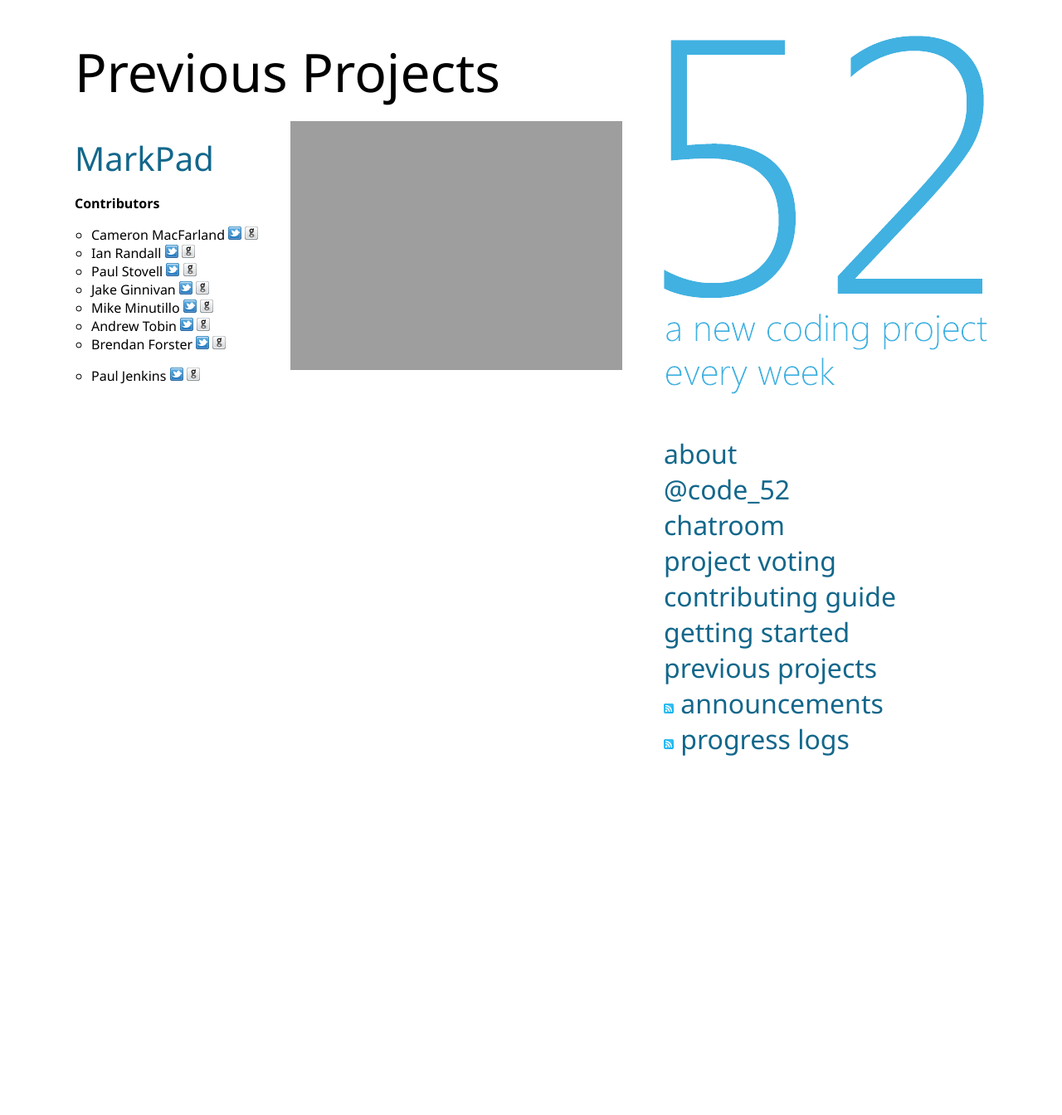
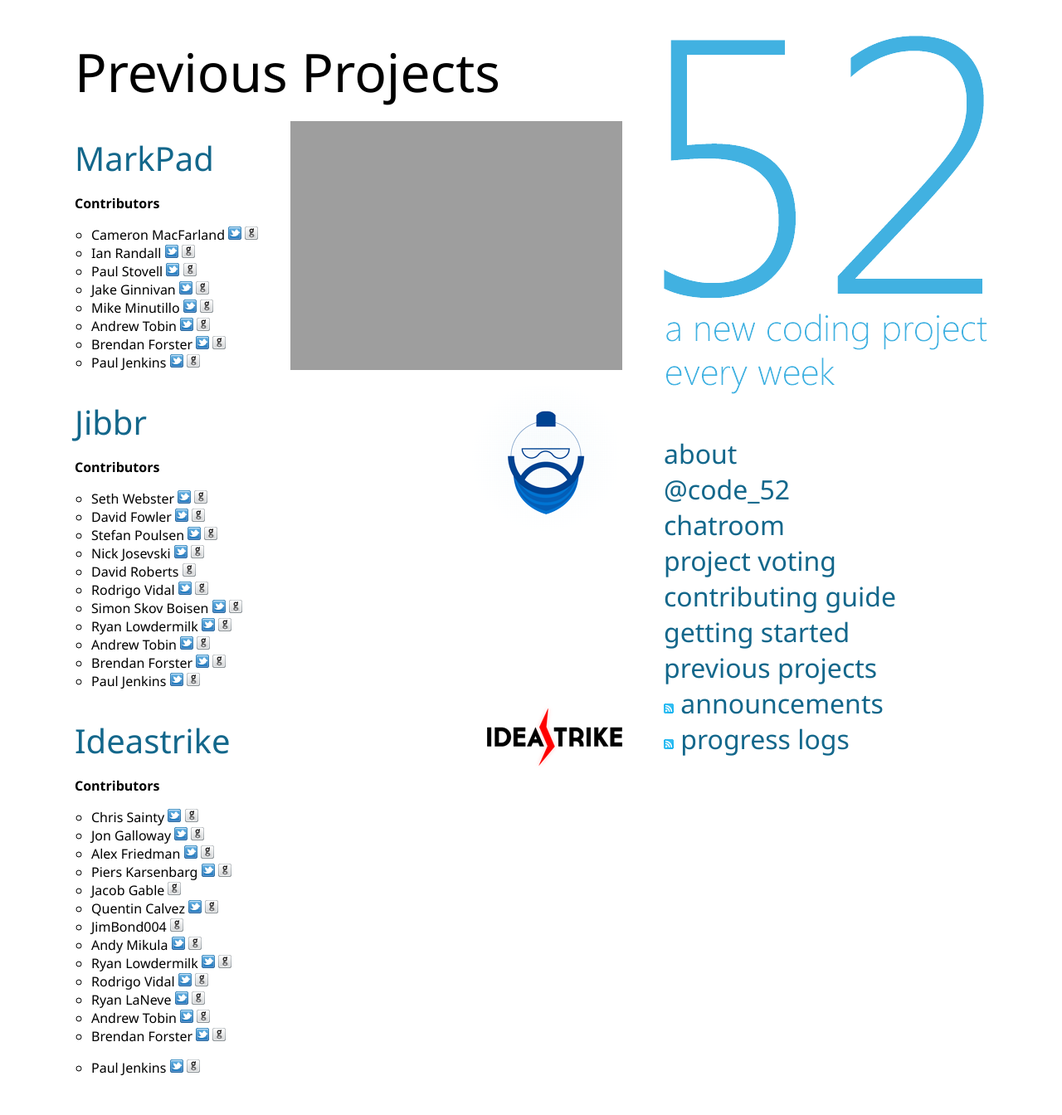
Before and after one commit to Code52/code52.github.com, a Jekyll site: the page built from projects.md, in a window 1280 px wide. Shown: the whole page at 83% size. Built offline with Jekyll 4.4.1, drawn with Linux system fonts in a browser that asks for light colours; Markdown is read by kramdown in place of the engine named in the settings; before the commit the page ends 962 px from its top, so only the background shows below that.

Commit message:
guide to ghpages + updated projects

```diff
--- a/projects.md
+++ b/projects.md
@@ -15,7 +15,40 @@
 * Brendan Forster [![][1]](http://twitter.com/shiftkey) [![][2]](http://github.com/shiftkey)
 * Paul Jenkins [![][1]](http://twitter.com/aeoth) [![][2]](http://github.com/aeoth)
 
+<img style="float:right;" src="/img/jibbr_logo_small.png" />
+##[Jibbr](http://code52.org/jibbr/)
+**Contributors**
 
+* Seth Webster [![][1]](http://twitter.com/tobin) [![][2]](http://github.com/andrewtobin)
+* David Fowler [![][1]](http://twitter.com/davidfowl) [![][2]](http://github.com/davidfowl)
+* Stefan Poulsen [![][1]](http://twitter.com/cyberzeddk) [![][2]](http://github.com/cyberzed)
+* Nick Josevski [![][1]](http://twitter.com/nickjosevski) [![][2]](http://github.com/nickjosevski)
+* David Roberts [![][2]](http://github.com/davidroberts63)
+* Rodrigo Vidal [![][1]](http://twitter.com/rodrigovidal) [![][2]](http://github.com/rodrigovidal)
+* Simon Skov Boisen [![][1]](http://twitter.com/ssboisen) [![][2]](http://github.com/ssboisen)
+* Ryan Lowdermilk [![][1]](http://twitter.com/ryanlowdermilk) [![][2]](http://github.com/ryanlowdermilk)
+* Andrew Tobin [![][1]](http://twitter.com/tobin) [![][2]](http://github.com/andrewtobin)
+* Brendan Forster [![][1]](http://twitter.com/shiftkey) [![][2]](http://github.com/shiftkey)
+* Paul Jenkins [![][1]](http://twitter.com/aeoth) [![][2]](http://github.com/aeoth)
+
+<img style="float:right;" src="/img/ideastrike_logo_small.png" />
+##[Ideastrike](http://code52.org/ideastrike/)
+**Contributors**
+
+* Chris Sainty [![][1]](http://twitter.com/csainty) [![][2]](http://github.com/csainty)
+* Jon Galloway [![][1]](http://twitter.com/jongalloway) [![][2]](http://github.com/jongalloway)
+* Alex Friedman [![][1]](http://twitter.com/brooklynDev) [![][2]](http://github.com/brooklynDev)
+* Piers Karsenbarg [![][1]](http://twitter.com/pierskarsenbarg) [![][2]](http://github.com/pierskarsenbarg)
+* Jacob Gable [![][2]](http://github.com/jgable)
+* Quentin Calvez [![][1]](http://twitter.com/quentez ) [![][2]](http://github.com/quentez)
+* JimBond004 [![][2]](http://github.com/JimBond004)
+* Andy Mikula [![][1]](http://twitter.com/tobin) [![][2]](http://github.com/andrewtobin)
+* Ryan Lowdermilk [![][1]](http://twitter.com/ryanlowdermilk) [![][2]](http://github.com/ryanlowdermilk)
+* Rodrigo Vidal [![][1]](http://twitter.com/rodrigovidal) [![][2]](http://github.com/rodrigovidal)
+* Ryan LaNeve [![][1]](http://twitter.com/rlaneve) [![][2]](http://github.com/rlaneve)
+* Andrew Tobin [![][1]](http://twitter.com/tobin) [![][2]](http://github.com/andrewtobin)
+* Brendan Forster [![][1]](http://twitter.com/shiftkey) [![][2]](http://github.com/shiftkey)
+* Paul Jenkins [![][1]](http://twitter.com/aeoth) [![][2]](http://github.com/aeoth)
 
   [1]: /img/twitter-2.png
   [2]: /img/github.png
```
Also changed, not shown: _posts/2012-01-25-gh-pages.md (added, +26 -0 lines), img/ideastrike_logo_small.png (added), img/jibbr_logo_small.png (added).
